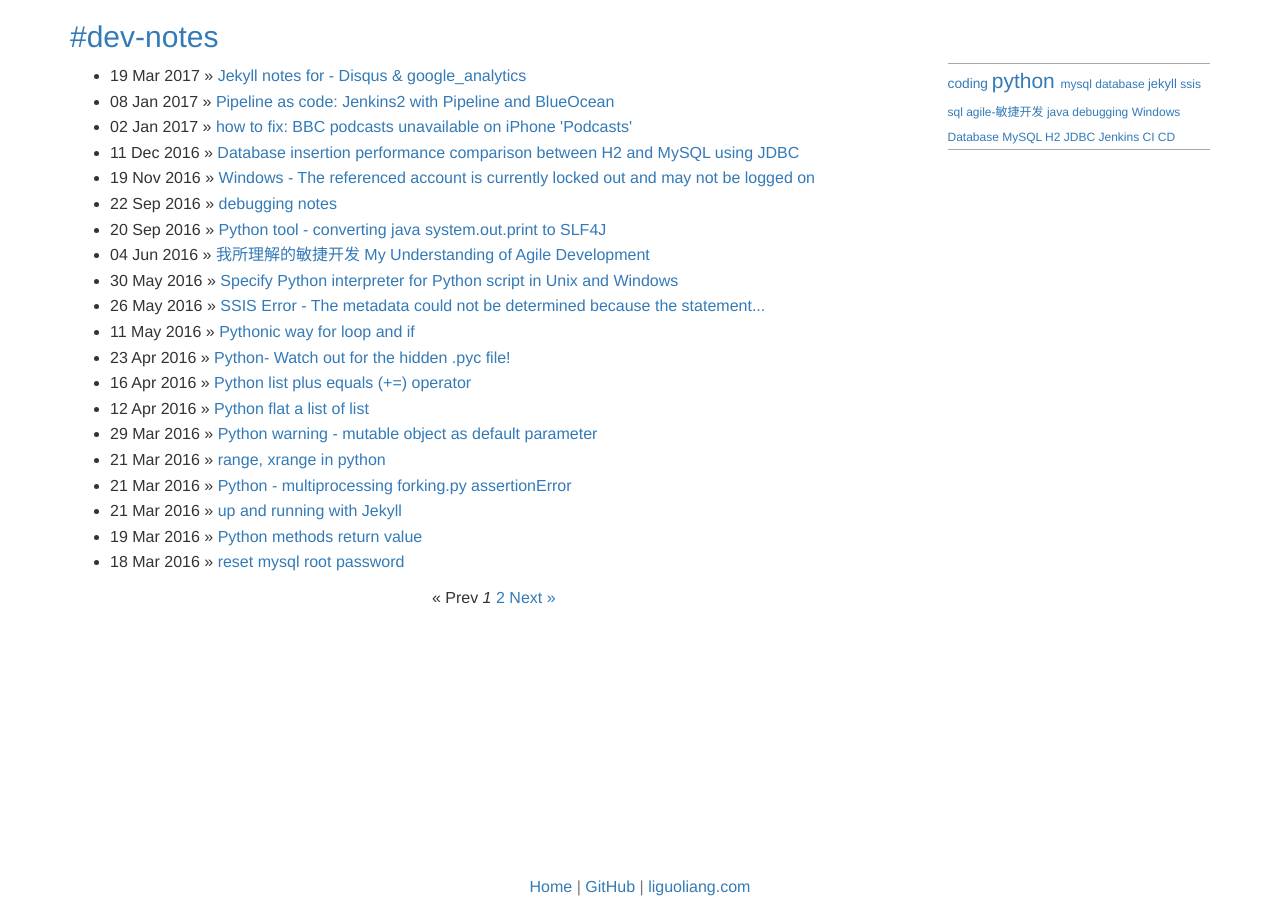
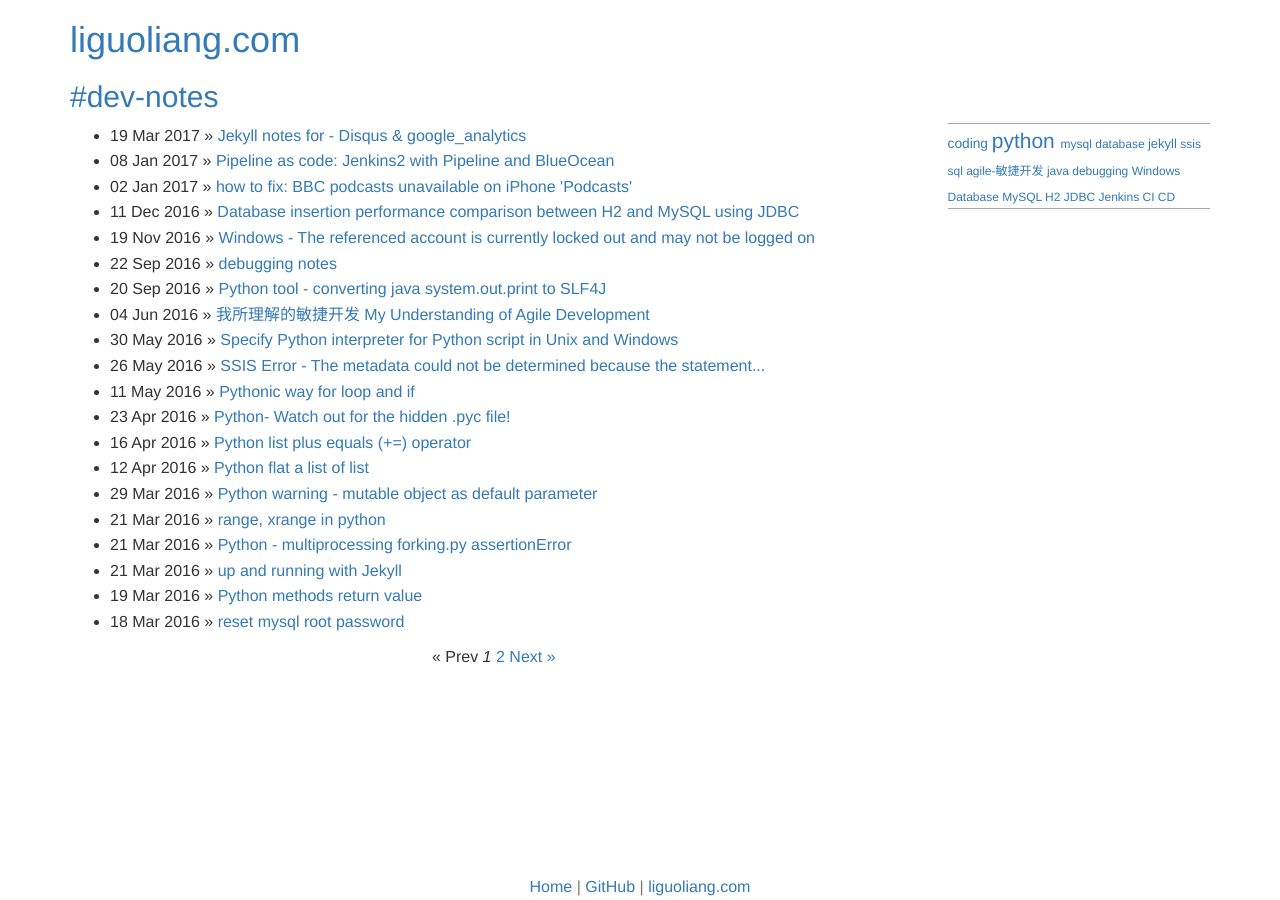
Before and after one commit to gary-liguoliang/notes, a Jekyll site: the page built from index.html, in a window 1280 px wide. Built offline with Jekyll 4.4.1, drawn with Linux system fonts in a browser that asks for light colours; the list of posts is cut into pages by our own code.

Commit message:
Update default.html

```diff
--- a/_layouts/default.html
+++ b/_layouts/default.html
@@ -33,7 +33,7 @@ body {
 <div class="container">
   <div class="site">
       <div class="header">
-        <h1 class="title"><a href="/">{{ site.name }}</a></h1>
+        <h1 class="title"><a href="/">liguoliang.com </a></h1>
         <h2 class="title"><a class="extra" href="/notes/">#dev-notes</a></h2>
       </div>
   </div>
```
